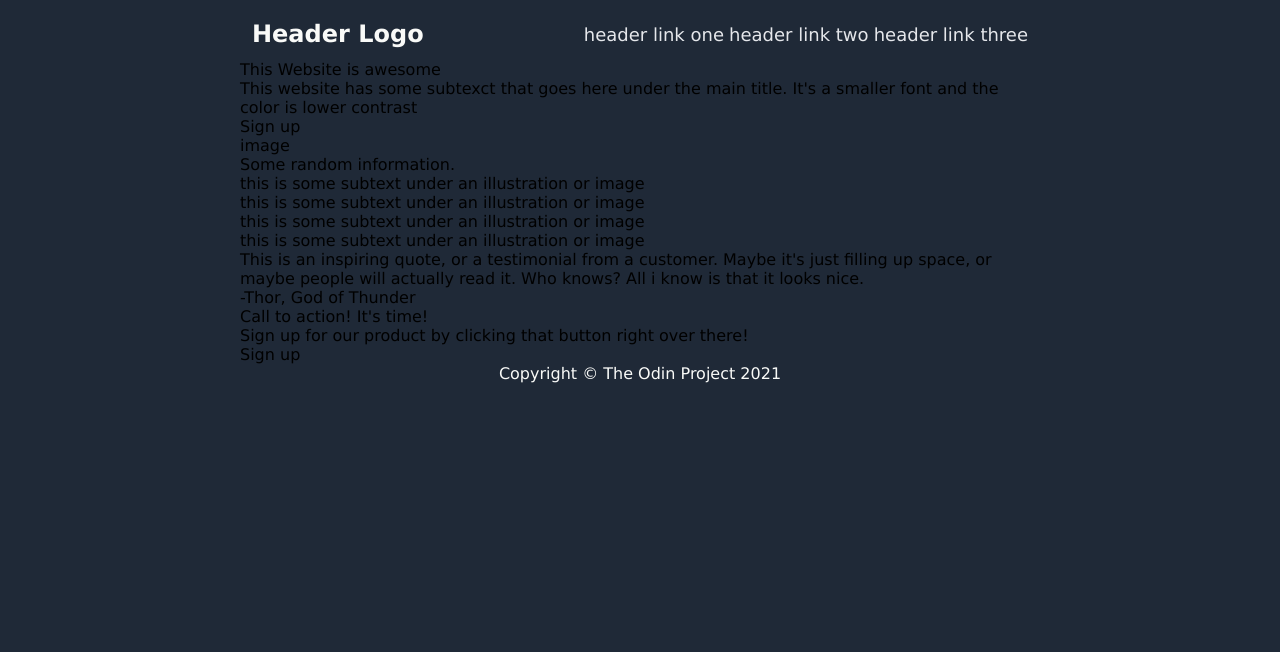
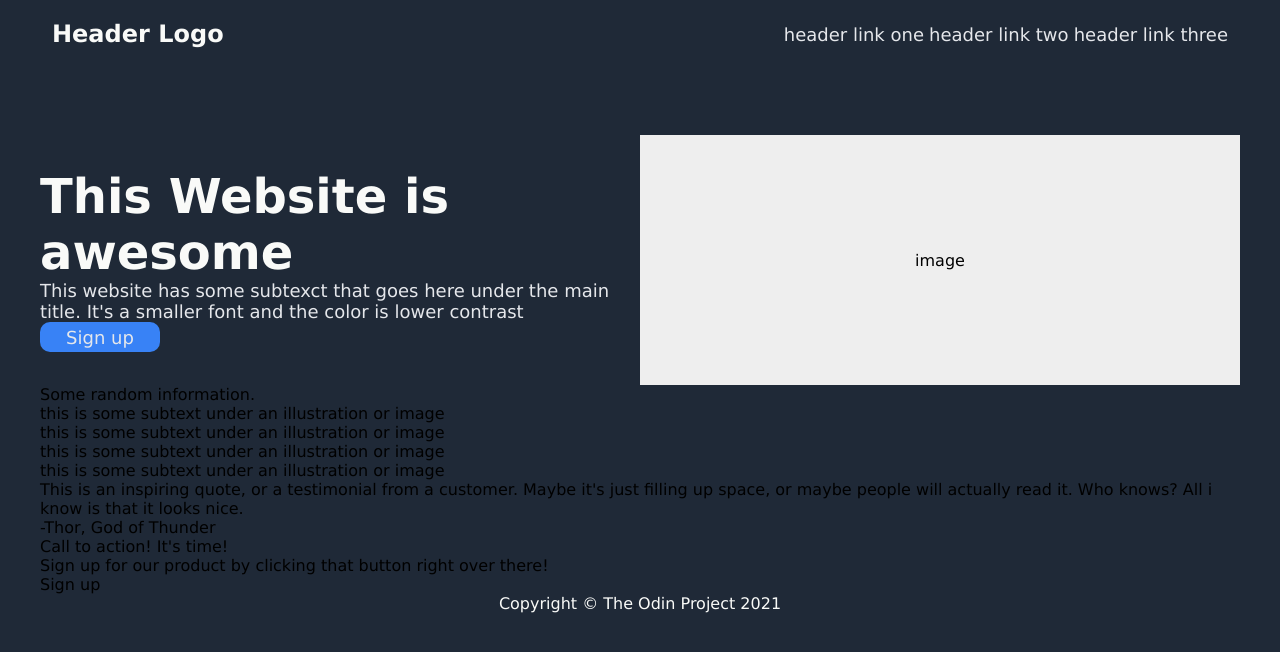
Before and after one commit to tpralle/odin-landing-page, a plain HTML site: page index.html in a window 1280 px wide. Drawn offline with Linux system fonts and the light colour scheme.

Commit message:
Add initial hero style

```diff
--- a/index.html
+++ b/index.html
@@ -39,7 +39,7 @@
           </div>
           <div class="hero-button">Sign up</div>
         </div>
-        <div>image</div>
+        <div class="hero-image">image</div>
       </div>
 
       <div class="information">
--- a/style/style.css
+++ b/style/style.css
@@ -9,7 +9,7 @@ body {
 .container {
     display: flex;
     flex-flow: column wrap;
-    width: 800px;
+    width: 1200px;
 }
 
 .header, .footer {
@@ -22,6 +22,7 @@ body {
     justify-content: space-between;
     align-items: center;
     padding: 12px;
+    margin-bottom: 75px;
 }
 
 .logo {
@@ -42,6 +43,49 @@ ul a{
     font-weight: 100;
 }
 
+.hero {
+    display: flex;
+    height: 250px;
+}
+
+.hero-content {
+    display: flex;
+    flex-flow: column wrap;
+    justify-content: center;
+    align-items: flex-start;
+    flex: 1 1 800px;
+    font-size: 18px;
+}
+
+.hero-header {
+    font-size: 48px;
+    color: #f9faf8;
+    font-weight: bolder;
+}
+
+.hero-subtext {
+    color: #e5e7eb;
+}
+
+.hero-button {
+    background: #3882f6;
+    color: #e5e7eb;
+    border-radius: 10px;
+    width: 120px;
+    height: 30px;
+    display: flex;
+    justify-content: center;
+    align-items: center;
+}
+
+.hero-image {
+    background: #eee;
+    display: flex;
+    justify-content: center;
+    align-items: center;
+    flex: 1 1 800px;
+}
+
 .footer {
     display: flex;
     justify-content: center;
```
